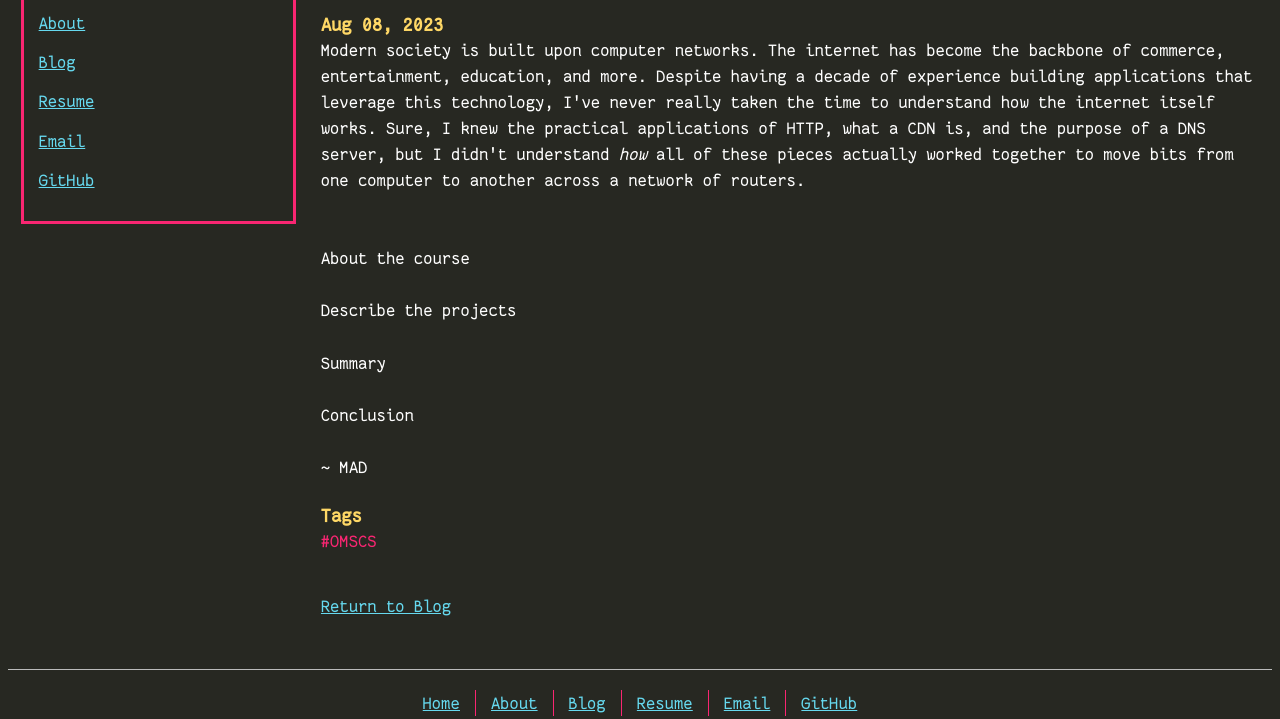
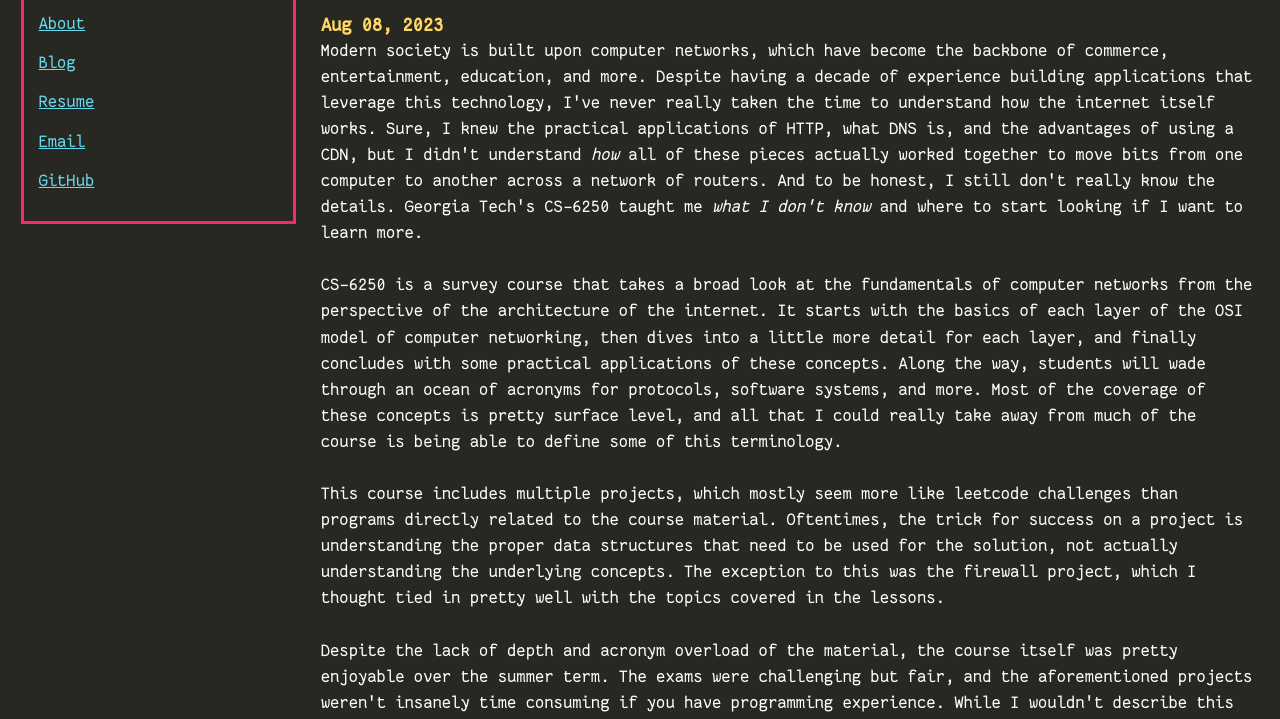
Before and after one commit to mdalzell/mattdalzell.com, a Gatsby site: page /blog/omscs-review-computer-networks/ in a window 1280 px wide. Shown: the part 75-794 px from the top of the page. Built offline with nearby package versions, Linux system fonts and the light colour scheme; Gatsby itself is replaced by a stand-in of ours.

Commit message:
Update Blog “omscs-review-computer-networks”

```diff
--- a/src/blog/omscs-review-computer-networks.md
+++ b/src/blog/omscs-review-computer-networks.md
@@ -6,13 +6,12 @@ tags:
   - OMSCS
 draft: true
 ---
-Modern society is built upon computer networks. The internet has become the backbone of commerce, entertainment, education, and more. Despite having a decade of experience building applications that leverage this technology, I've never really taken the time to understand how the internet itself works. Sure, I knew the practical applications of HTTP, what a CDN is, and the purpose of a DNS server, but I didn't understand _how_ all of these pieces actually worked together to move bits from one computer to another across a network of routers.
+Modern society is built upon computer networks, which have become the backbone of commerce, entertainment, education, and more. Despite having a decade of experience building applications that leverage this technology, I've never really taken the time to understand how the internet itself works. Sure, I knew the practical applications of HTTP, what DNS is, and the advantages of using a CDN, but I didn't understand _how_ all of these pieces actually worked together to move bits from one computer to another across a network of routers. And to be honest, I still don't really know the details. Georgia Tech's CS-6250 taught me _what I don't know_ and where to start looking if I want to learn more.
 
-\
-About the course\
-\
-Describe the projects
+CS-6250 is a survey course that takes a broad look at the fundamentals of computer networks from the perspective of the architecture of the internet. It starts with the basics of each layer of the OSI model of computer networking, then dives into a little more detail for each layer, and finally concludes with some practical applications of these concepts. Along the way, students will wade through an ocean of acronyms for protocols, software systems, and more. Most of the coverage of these concepts is pretty surface level, and all that I could really take away from much of the course is being able to define some of this terminology.
 
-Summary\
-\
-Conclusion
+This course includes multiple projects, which mostly seem more like leetcode challenges than programs directly related to the course material. Oftentimes, the trick for success on a project is understanding the proper data structures that need to be used for the solution, not actually understanding the underlying concepts. The exception to this was the firewall project, which I thought tied in pretty well with the topics covered in the lessons.
+
+Despite the lack of depth and acronym overload of the material, the course itself was pretty enjoyable over the summer term. The exams were challenging but fair, and the aforementioned projects weren't insanely time consuming if you have programming experience. While I wouldn't describe this class as easy since it does require effort to succeed, it did not feel overwhelming at any point during the shortened summer semester.
+
+Most importantly, after taking this class I now know where to start looking if I need to deep-dive on any of the topics for work or personal projects. Quite a bit of the material in this course provides practical benefits for software engineers, if only to introduce some of the acronyms you might come across while working with web applications. Overall, CS-6250 is a solid introduction to a very broad area within computing, and a great fit for anyone looking to take on a relatively lighter workload for a semester.
```
